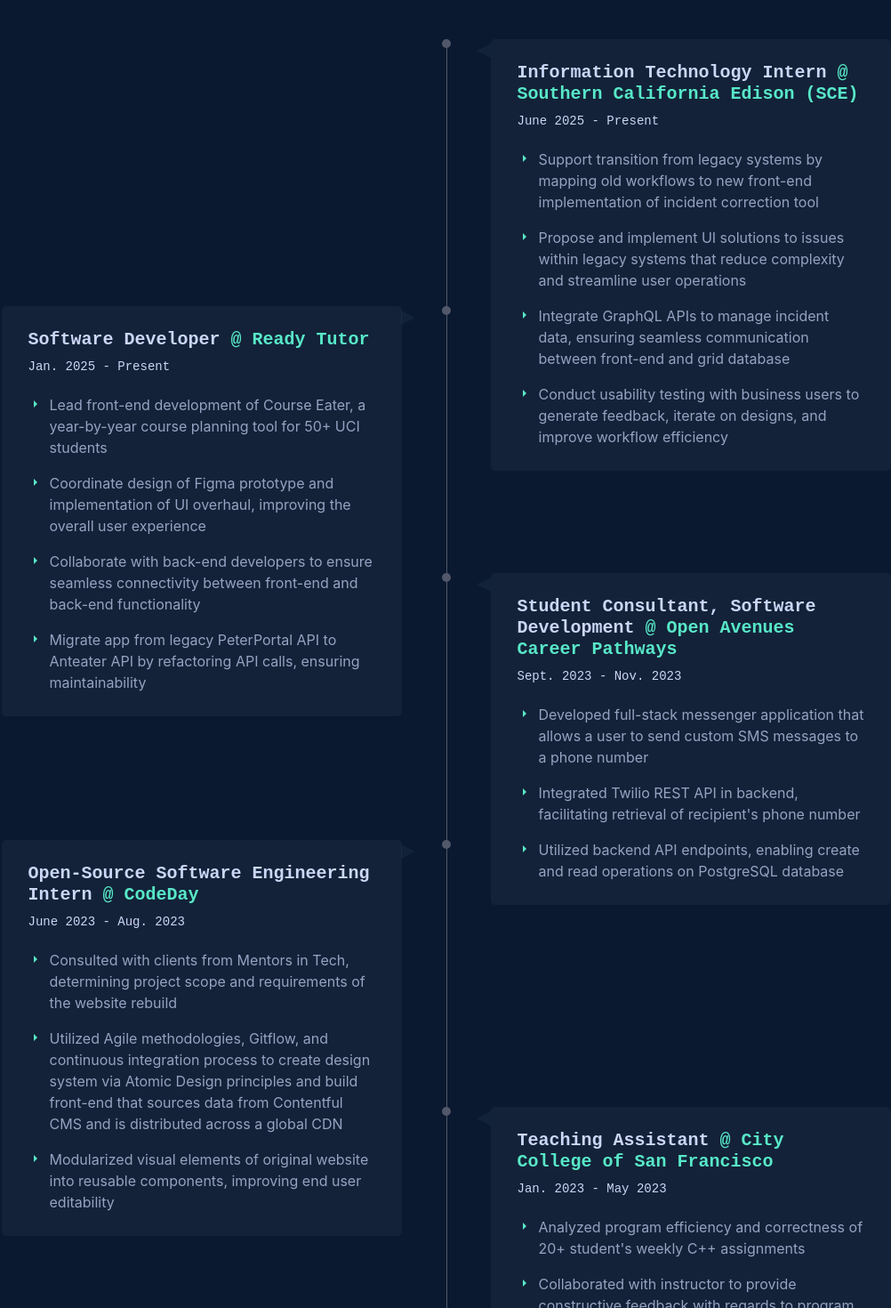
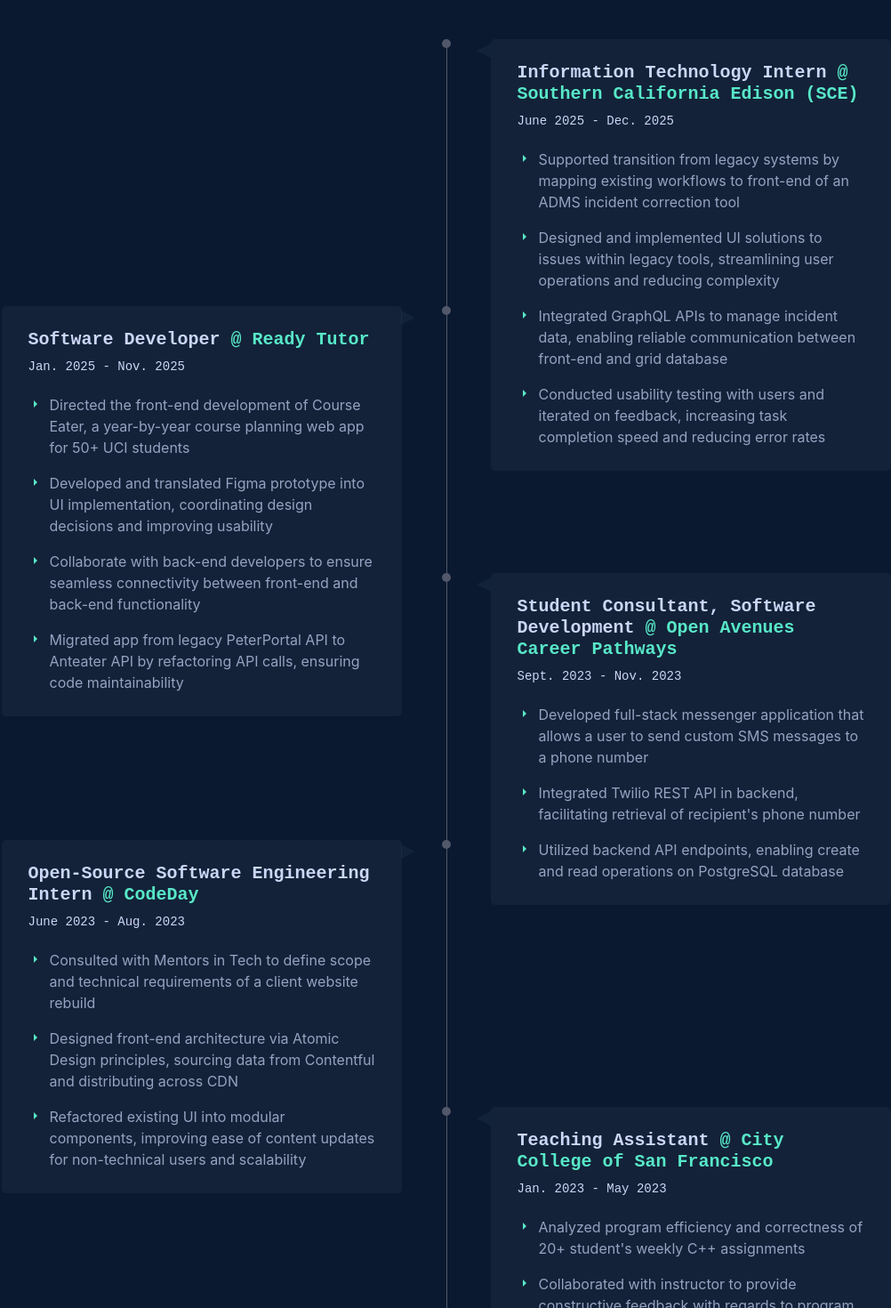
Before and after one commit to jacheng1/custom-website, a React (Vite) app: page / in a window 1280 px wide. Shown: the part 1000-2470 px from the top of the page at 89% size, without its empty margins (154-1156 px from the left). Built offline with nearby package versions, Linux system fonts and the light colour scheme.

Commit message:
Update header, experience text.

```diff
--- a/src/Home.jsx
+++ b/src/Home.jsx
@@ -200,9 +200,9 @@
             I build web applications.
           </h1>
           <p className="text-gray py-3 description-text">
-            I'm a computer science student at the <span className="description-text-name">University of California, Irvine</span>
+            I'm a Computer Science graduate from the <span className="description-text-name">University of California, Irvine</span>
             <br />
-            looking to design and implement intuitive, user-centric web solutions.
+            looking to design and deliver intuitive, user-centric web solutions.
           </p>
           <button
             className="btn btn-outline-success btn-custom mt-5 mb-5"
@@ -237,22 +237,22 @@
                       @ Southern California Edison (SCE)
                     </span>
                   </h3>
-                  <p className="text-light-gray pb-1 timeline-dates">June 2025 - Present</p>
+                  <p className="text-light-gray pb-1 timeline-dates">June 2025 - Dec. 2025</p>
                   <p className="text-gray timeline-description">
                     <IoMdArrowDropright className="timeline-arrow me-2" />
-                    Support transition from legacy systems by mapping old workflows to new front-end implementation of incident correction tool
+                    Supported transition from legacy systems by mapping existing workflows to front-end of an ADMS incident correction tool
                   </p>
                   <p className="text-gray timeline-description">
                     <IoMdArrowDropright className="timeline-arrow me-2" />
-                    Propose and implement UI solutions to issues within legacy systems that reduce complexity and streamline user operations
+                    Designed and implemented UI solutions to issues within legacy tools, streamlining user operations and reducing complexity
                   </p>
                   <p className="text-gray timeline-description">
                     <IoMdArrowDropright className="timeline-arrow me-2" />
-                    Integrate GraphQL APIs to manage incident data, ensuring seamless communication between front-end and grid database
+                    Integrated GraphQL APIs to manage incident data, enabling reliable communication between front-end and grid database
                   </p>
                   <p className="text-gray timeline-description">
                     <IoMdArrowDropright className="timeline-arrow me-2" />
-                    Conduct usability testing with business users to generate feedback, iterate on designs, and improve workflow efficiency
+                    Conducted usability testing with users and iterated on feedback, increasing task completion speed and reducing error rates
                   </p>
                 </div>
               </li>
@@ -266,14 +266,14 @@
                       @ Ready Tutor
                     </span>
                   </h3>
-                  <p className="text-light-gray pb-1 timeline-dates">Jan. 2025 - Present</p>
+                  <p className="text-light-gray pb-1 timeline-dates">Jan. 2025 - Nov. 2025</p>
                   <p className="text-gray timeline-description">
                     <IoMdArrowDropright className="timeline-arrow me-2" />
-                    Lead front-end development of Course Eater, a year-by-year course planning tool for 50+ UCI students
+                    Directed the front-end development of Course Eater, a year-by-year course planning web app for 50+ UCI students
                   </p>
                   <p className="text-gray timeline-description">
                     <IoMdArrowDropright className="timeline-arrow me-2" />
-                    Coordinate design of Figma prototype and implementation of UI overhaul, improving the overall user experience
+                    Developed and translated Figma prototype into UI implementation, coordinating design decisions and improving usability
                   </p>
                   <p className="text-gray timeline-description">
                     <IoMdArrowDropright className="timeline-arrow me-2" />
@@ -281,7 +281,7 @@
                   </p>
                   <p className="text-gray timeline-description">
                     <IoMdArrowDropright className="timeline-arrow me-2" />
-                    Migrate app from legacy PeterPortal API to Anteater API by refactoring API calls, ensuring maintainability
+                    Migrated app from legacy PeterPortal API to Anteater API by refactoring API calls, ensuring code maintainability
                   </p>
                 </div>
               </li>
@@ -320,19 +320,15 @@
                   <p className="text-light-gray pb-1 timeline-dates">June 2023 - Aug. 2023</p>
                   <p className="text-gray timeline-description">
                     <IoMdArrowDropright className="timeline-arrow me-2" />
-                    Consulted with clients from Mentors in Tech, determining project scope and requirements of the website rebuild
+                    Consulted with Mentors in Tech to define scope and technical requirements of a client website rebuild
                   </p>
                   <p className="text-gray timeline-description">
                     <IoMdArrowDropright className="timeline-arrow me-2" />
-                    Utilized Agile methodologies, Gitflow, and continuous
-                    integration process to create design system via Atomic
-                    Design principles and build front-end that sources data from
-                    Contentful CMS and is distributed across a global CDN
+                    Designed front-end architecture via Atomic Design principles, sourcing data from Contentful and distributing across CDN
                   </p>
                   <p className="text-gray timeline-description">
                     <IoMdArrowDropright className="timeline-arrow me-2" />
-                    Modularized visual elements of original website into
-                    reusable components, improving end user editability
+                    Refactored existing UI into modular components, improving ease of content updates for non-technical users and scalability
                   </p>
                 </div>
               </li>
```
